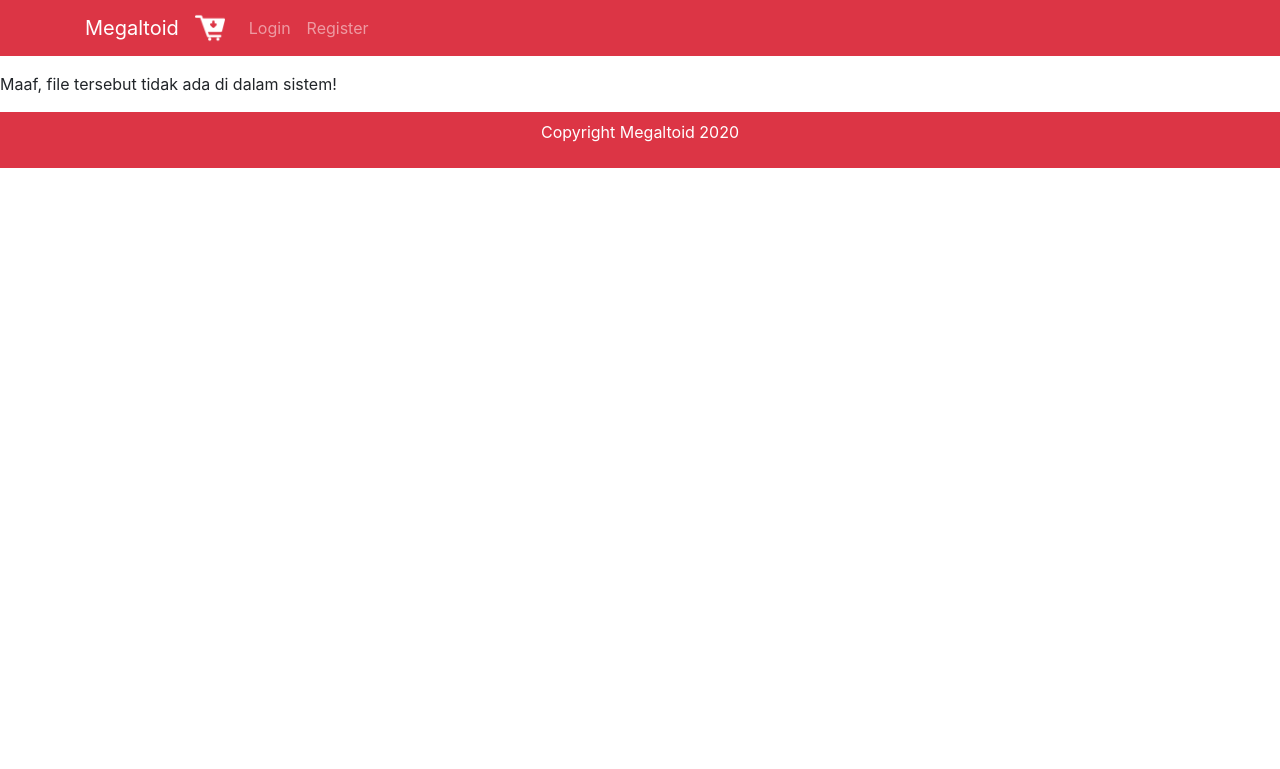
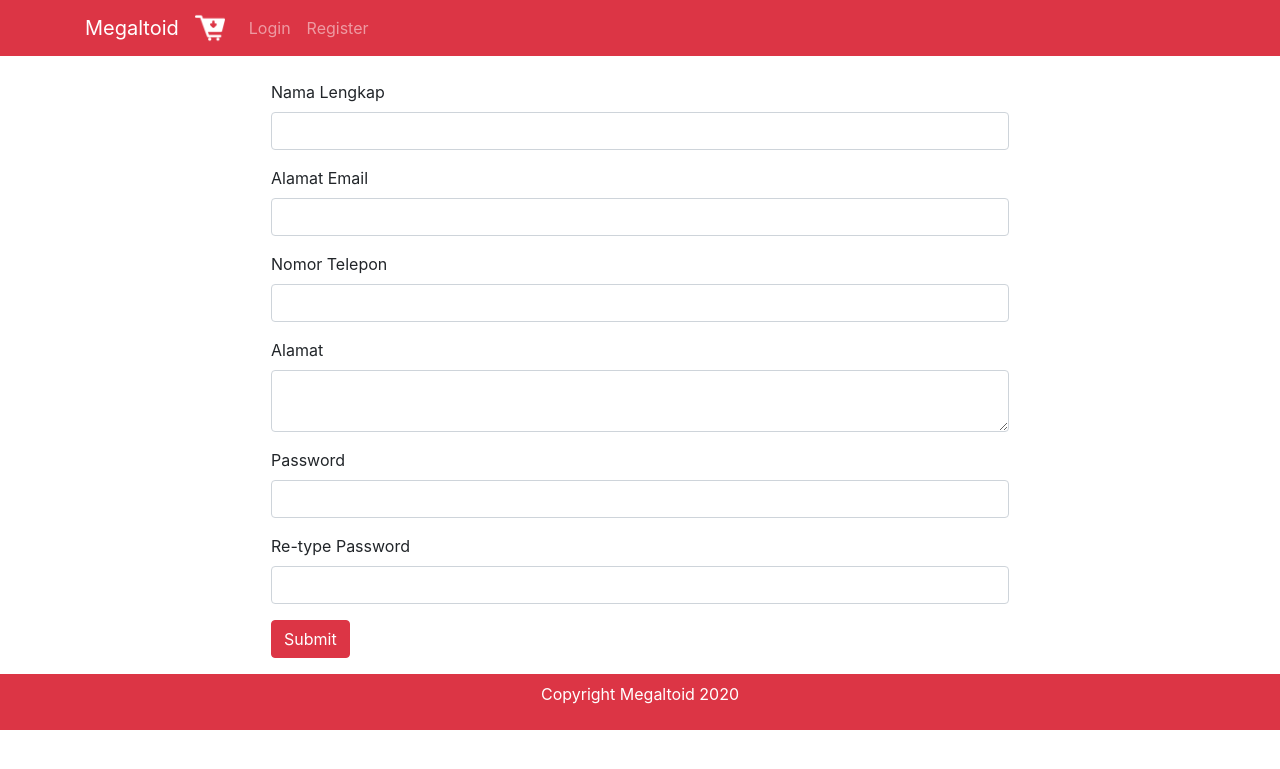
Before and after one commit to dickyhermawan12/megaltoid-web, a PHP site: page /myproject/index.php?page=register in a window 1280 px wide. Shown: the top 769 px of the page. Run offline with PHP 8.4, Linux system fonts and the light colour scheme; some libraries are stand-ins or nearby versions.

Commit message:
menambah laman register.php

```diff
--- a/css/styles.css
+++ b/css/styles.css
@@ -1,3 +1,13 @@
 #button-keranjang {
     filter: brightness(0) invert(1);
 }
+
+#container-user-akses {
+    max-width: 60%;
+}
+
+@media (max-width: 767.98px) {
+    #container-user-akses {
+        max-width: 80%;
+    }
+}
--- /dev/null
+++ b/register.php
@@ -0,0 +1,35 @@
+<div class="container pt-4" id="container-user-akses">
+
+    <form action="<?php echo BASE_URL."proses_register.php"; ?>" method="POST">
+
+        <div class="form-group element-form">
+            <label for="inputNama">Nama Lengkap</label>
+            <input type="text" class="form-control" id="inputNama" name="nama_lengkap">
+        </div>
+        <div class="form-group element-form">
+            <label for="inputEmail">Alamat Email</label>
+            <input type="email" class="form-control" id="inputEmail" name="email">
+        </div>
+        <div class="form-group element-form">
+            <label for="inputNoHP">Nomor Telepon</label>
+            <input type="text" class="form-control" id="inputNoHP" name="phone">
+        </div>
+        <div class="form-group element-form">
+            <label for="inputAlamat">Alamat</label>
+            <textarea class="form-control" id="inputAlamat" name="alamat"></textarea>
+        </div>
+        <div class="form-group element-form">
+            <label for="inputPassword">Password</label>
+            <input type="password" class="form-control" id="inputPassword" name="password">
+        </div>
+        <div class="form-group element-form">
+            <label for="inputRePassword">Re-type Password</label>
+            <input type="password" class="form-control" id="inputRePassword" name="re_password">
+        </div>
+        <div class="form-group element-form">
+            <button type="submit" class="btn btn-danger" value="register">Submit</button>
+        </div>
+
+    </form>
+
+</div>
```
